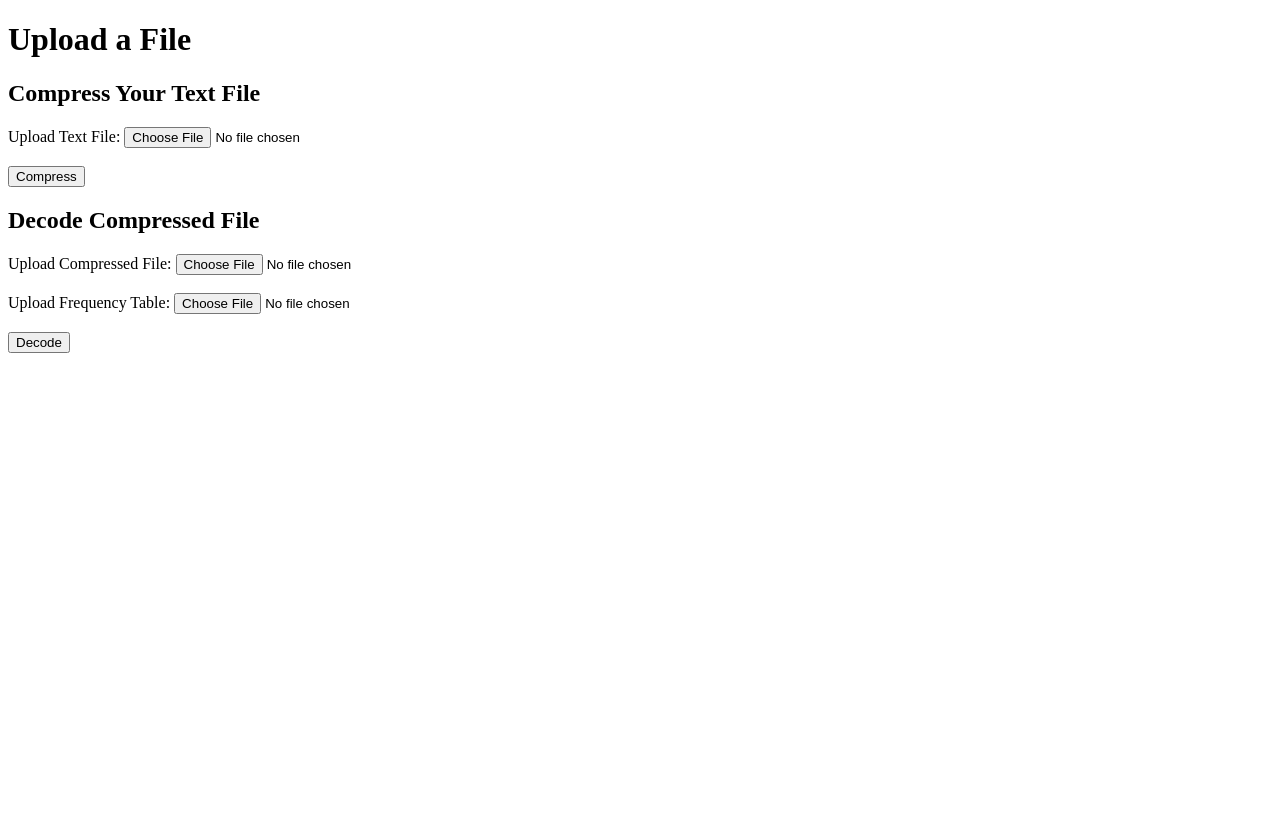
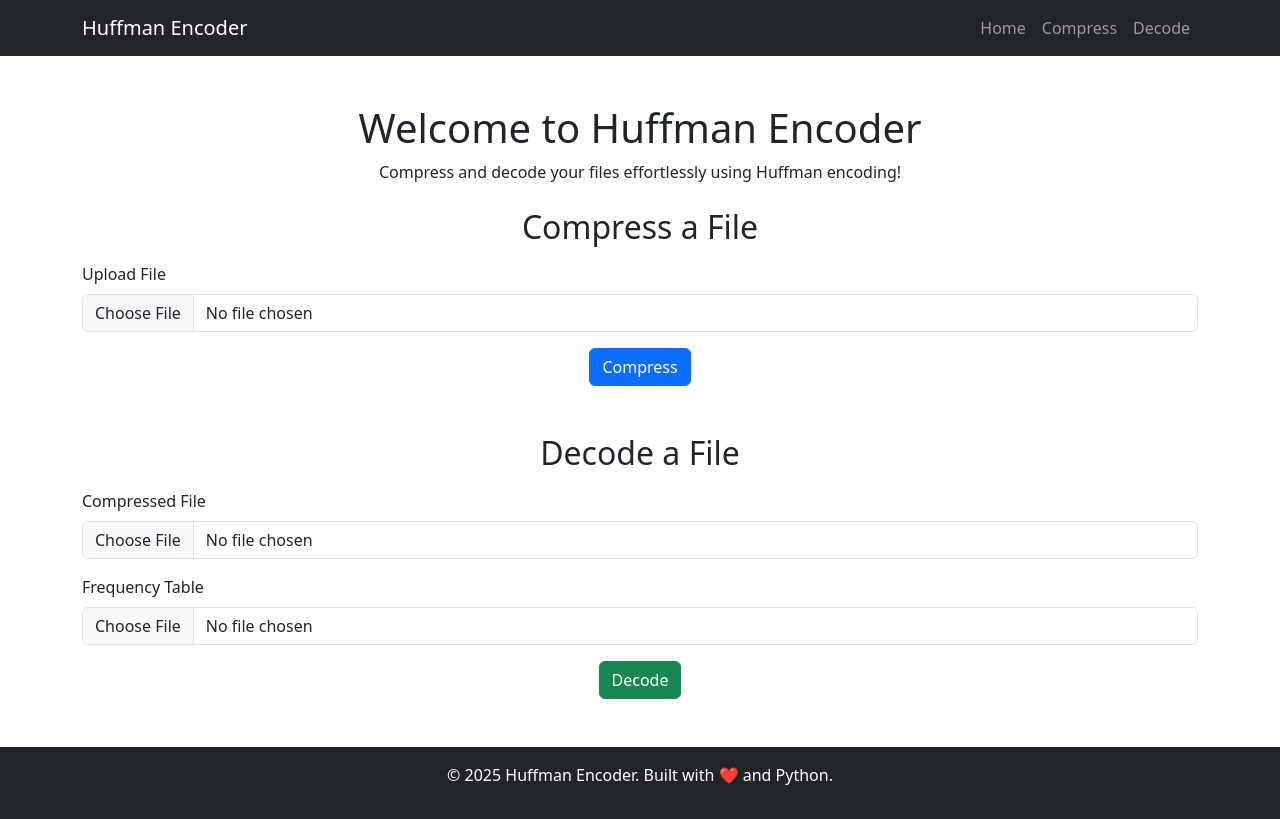
Before and after one commit to sandeepGenz/HuffPress, a Flask app: page / in a window 1280 px wide. Before the commit the page ends 353 px from the top, so only its background shows below. Run offline with Flask 3, Linux system fonts and the light colour scheme; some libraries are stand-ins or nearby versions.

Commit message:
Made UI changes

```diff
--- a/templates/index.html
+++ b/templates/index.html
@@ -1,50 +1,72 @@
-<!-- <!DOCTYPE html>
-<html lang="en">
-<head>
-    <meta charset="UTF-8">
-    <meta name="viewport" content="width=device-width, initial-scale=1.0">
-    <title>Compress Your Text File</title>
-</head>
-<body>
-    <h1>Compress Your Text File</h1>
-    <form action="/compress" method="POST" enctype="multipart/form-data">
-        <label for="file">Upload Text File:</label>
-        <input type="file" name="file" id="file" accept=".txt" required><br><br>
-        <button type="submit">Compress</button>
-    </form>
-</body>
-</html> -->
-
-
 <!DOCTYPE html>
 <html lang="en">
 <head>
-    <meta charset="UTF-8">
-    <meta name="viewport" content="width=device-width, initial-scale=1.0">
-    <title>Upload File</title>
+  <meta charset="UTF-8">
+  <meta name="viewport" content="width=device-width, initial-scale=1.0">
+  <title>Huffman Encoder</title>
+  <link href="https://cdn.jsdelivr.net/npm/bootstrap@5.3.2/dist/css/bootstrap.min.css" rel="stylesheet">
 </head>
 <body>
-    <h1>Upload a File</h1>
+  <!-- Navbar -->
+  <nav class="navbar navbar-expand-lg navbar-dark bg-dark">
+    <div class="container">
+      <a class="navbar-brand" href="#">Huffman Encoder</a>
+      <button class="navbar-toggler" type="button" data-bs-toggle="collapse" data-bs-target="#navbarNav">
+        <span class="navbar-toggler-icon"></span>
+      </button>
+      <div class="collapse navbar-collapse" id="navbarNav">
+        <ul class="navbar-nav ms-auto">
+          <li class="nav-item"><a class="nav-link" href="/">Home</a></li>
+          <li class="nav-item"><a class="nav-link" href="#compress">Compress</a></li>
+          <li class="nav-item"><a class="nav-link" href="#decode">Decode</a></li>
+        </ul>
+      </div>
+    </div>
+  </nav>
 
-    <!-- Form for compressing -->
-    <h2>Compress Your Text File</h2>
-    <form action="/compress" method="POST" enctype="multipart/form-data">
-        <label for="file">Upload Text File:</label>
-        <input type="file" name="file" id="file" accept=".txt" required><br><br>
-        <button type="submit">Compress</button>
-    </form>
+  <!-- Main Content -->
+  <div class="container mt-5">
+    <h1 class="text-center">Welcome to Huffman Encoder</h1>
+    <p class="text-center">Compress and decode your files effortlessly using Huffman encoding!</p>
 
-    <!-- Form for decoding -->
-    <h2>Decode Compressed File</h2>
-    <form action="/decode" method="POST" enctype="multipart/form-data">
-        <label for="file">Upload Compressed File:</label>
-        <input type="file" name="file" id="file" accept=".compressed" required><br><br>
-        <label for="freq">Upload Frequency Table:</label>
-        <input type="file" name="freq" id="freq" accept=".freq" required><br><br>
-        <button type="submit">Decode</button>
-    </form>
+    <!-- Compress Section -->
+    <div id="compress" class="mt-4">
+      <h2 class="text-center">Compress a File</h2>
+      <form action="/compress" method="POST" enctype="multipart/form-data" class="mt-3">
+        <div class="mb-3">
+          <label for="file" class="form-label">Upload File</label>
+          <input type="file" name="file" class="form-control" required>
+        </div>
+        <div class="text-center">
+          <button type="submit" class="btn btn-primary">Compress</button>
+        </div>
+      </form>
+    </div>
 
+    <!-- Decode Section -->
+    <div id="decode" class="mt-5">
+      <h2 class="text-center">Decode a File</h2>
+      <form action="/decode" method="POST" enctype="multipart/form-data" class="mt-3">
+        <div class="mb-3">
+          <label for="compressedFile" class="form-label">Compressed File</label>
+          <input type="file" name="file" class="form-control" required>
+        </div>
+        <div class="mb-3">
+          <label for="freqFile" class="form-label">Frequency Table</label>
+          <input type="file" name="freq" class="form-control" required>
+        </div>
+        <div class="text-center">
+          <button type="submit" class="btn btn-success">Decode</button>
+        </div>
+      </form>
+    </div>
+  </div>
 
+  <!-- Footer -->
+  <footer class="bg-dark text-white text-center py-3 mt-5">
+    <p>© 2025 Huffman Encoder. Built with ❤️ and Python.</p>
+  </footer>
 
+  <script src="https://cdn.jsdelivr.net/npm/bootstrap@5.3.2/dist/js/bootstrap.bundle.min.js"></script>
 </body>
 </html>
```
Also changed, not shown: templates/decoded_result.html (+37 -5 lines), templates/result.html (+82 -34 lines).
